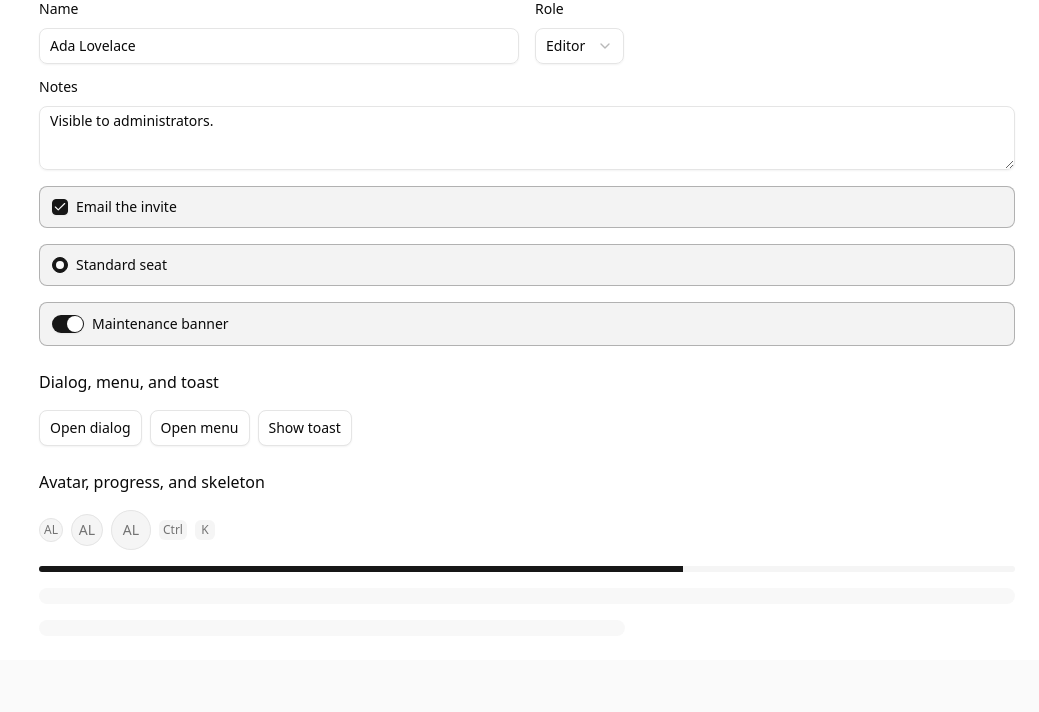
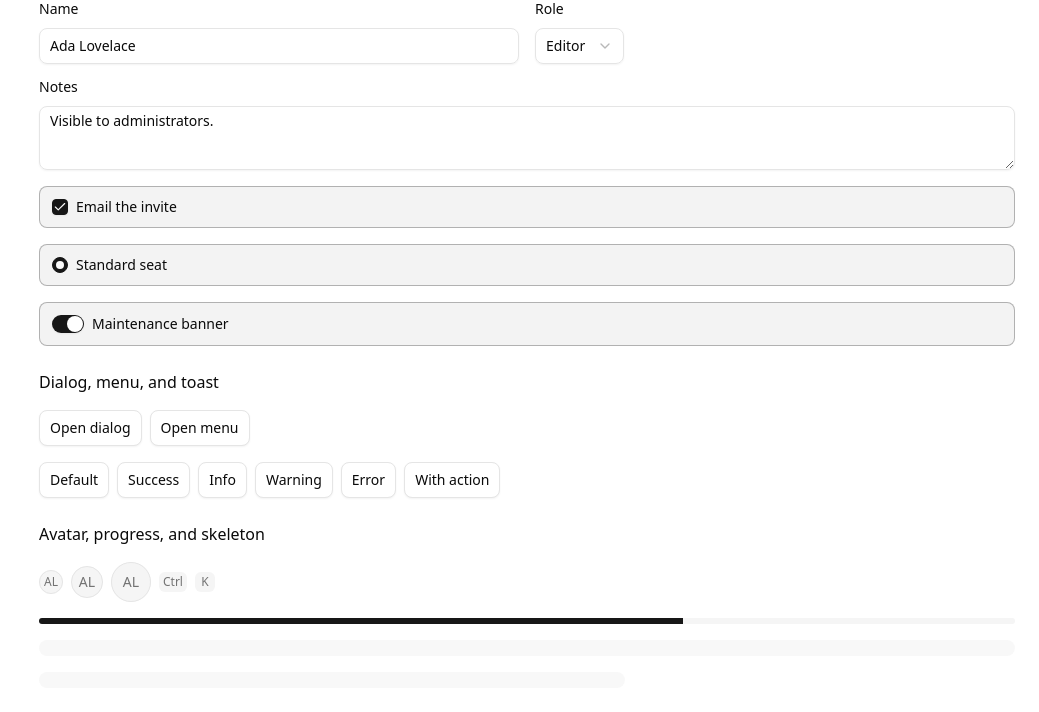
Before and after one commit to tgogos/fastapi-htmx-basecoat, a FastAPI app: template app/ui/templates/pages/components.html in a window 1280 px wide. Shown: the part 1902-2614 px from the top of the page, without its empty margins (241-1280 px from the left). Before the commit the page ends 2474 px from the top, so only its background shows below. Run offline with FastAPI, Linux system fonts and the light colour scheme; the template is opened without the code that fills it, so the values that code supplies are empty; parts of the project's set-up code (start-up, migrations or seed data) failed here and were passed over.

Commit message:
Align toasts with Basecoat's list toaster and config API.
Co-authored-by: Cursor <cursoragent@cursor.com>

```diff
--- a/app/ui/books_routes.py
+++ b/app/ui/books_routes.py
@@ -94,8 +94,12 @@ def _ctx(request: Request, user: dict, **extra):
     return ctx
 
 
-def _remember_toast(request: Request, message: str) -> None:
-    request.session["toast"] = {"message": message, "level": "ok"}
+def _remember_toast(request: Request, message: str, *, category: str = "success") -> None:
+    request.session["toast"] = {"description": message, "category": category}
+
+
+def _toast_trigger(message: str, *, category: str = "success") -> str:
+    return json.dumps({"showToast": {"description": message, "category": category}})
 
 
 def _parse_optional_int(raw: str | None) -> int | None:
@@ -952,9 +956,7 @@ async def delete_selected_books(
         "partials/books_table_panel.html",
         _ctx(request, user, **data),
     )
-    response.headers["HX-Trigger"] = json.dumps(
-        {"showToast": {"message": f"Deleted {deleted} {noun}", "level": "ok"}}
-    )
+    response.headers["HX-Trigger"] = _toast_trigger(f"Deleted {deleted} {noun}")
     return response
 
 
@@ -1298,9 +1300,7 @@ async def update_book(
             ),
         ),
     )
-    response.headers["HX-Trigger"] = json.dumps(
-        {"showToast": {"message": "Book saved", "level": "ok"}}
-    )
+    response.headers["HX-Trigger"] = _toast_trigger("Book saved")
     return response
 
 
@@ -1371,9 +1371,7 @@ async def delete_book(
             "partials/books_table_panel.html",
             _ctx(request, user, **data),
         )
-        response.headers["HX-Trigger"] = json.dumps(
-            {"showToast": {"message": "Book deleted", "level": "ok"}}
-        )
+        response.headers["HX-Trigger"] = _toast_trigger("Book deleted")
         return response
 
     if redirect:
@@ -1429,7 +1427,5 @@ async def delete_book(
         "partials/books_table.html",
         _ctx(request, user, **data),
     )
-    response.headers["HX-Trigger"] = json.dumps(
-        {"showToast": {"message": "Book deleted", "level": "ok"}}
-    )
+    response.headers["HX-Trigger"] = _toast_trigger("Book deleted")
     return response
--- a/app/ui/pages_routes.py
+++ b/app/ui/pages_routes.py
@@ -137,8 +137,8 @@ async def set_shell_layout(
     return response
 
 
-def _remember_toast(request: Request, message: str) -> None:
-    request.session["toast"] = {"message": message, "level": "ok"}
+def _remember_toast(request: Request, message: str, *, category: str = "success") -> None:
+    request.session["toast"] = {"description": message, "category": category}
 
 
 def _profile_page(
--- a/app/ui/static/js/app.js
+++ b/app/ui/static/js/app.js
@@ -75,15 +75,69 @@
 
   /* --- Shared helpers: Basecoat toasts and initAll --- */
 
-  function showToast(message, level) {
+  function toastCategory(value) {
+    if (value === null) {
+      return null;
+    }
+    if (value === "ok" || value === "success") {
+      return "success";
+    }
+    if (value === "error" || value === "info" || value === "warning" || value === "loading") {
+      return value;
+    }
+    return "success";
+  }
+
+  function toastConfig(detail) {
+    var source = detail || {};
+    if (typeof source === "string") {
+      source = { description: source };
+    }
+    var description =
+      source.description != null ? source.description : source.message;
+    var title = source.title;
+    var category = Object.prototype.hasOwnProperty.call(source, "category")
+      ? toastCategory(source.category)
+      : toastCategory(source.level != null ? source.level : "success");
+    var config = { category: category };
+    if (title) {
+      config.title = title;
+    }
+    if (description) {
+      config.description = description;
+    }
+    if (source.duration != null) {
+      config.duration = source.duration;
+    }
+    if (source.action) {
+      config.action = source.action;
+    }
+    if (source.cancel) {
+      config.cancel = source.cancel;
+    }
+    if (source.closeButton != null) {
+      config.closeButton = source.closeButton;
+    }
+    if (source.icon) {
+      config.icon = source.icon;
+    }
+    if (source.html != null) {
+      config.html = source.html;
+    }
+    return config;
+  }
+
+  function showToast(detail) {
     var region = document.getElementById("toaster");
-    if (!region || !message || typeof region.toast !== "function") {
+    var config = toastConfig(detail);
+    if (
+      !region ||
+      typeof region.toast !== "function" ||
+      (!config.description && !config.title)
+    ) {
       return;
     }
-    region.toast({
-      category: level === "error" ? "error" : "success",
-      description: message,
-    });
+    region.toast(config);
   }
 
   function initBasecoat(force) {
@@ -183,11 +237,10 @@
     });
   });
 
-  /* --- Toast from HX-Trigger: showToast --- */
+  /* --- Toast from HX-Trigger: showToast (Basecoat toast config) --- */
 
   document.body.addEventListener("showToast", function (event) {
-    var detail = event.detail || {};
-    showToast(detail.message, detail.level);
+    showToast(event.detail || {});
   });
 
   /* --- CSRF: copy meta csrf-token onto HTMX mutating requests --- */
@@ -447,7 +500,17 @@
     if (typeof region.toast !== "function") {
       return false;
     }
-    showToast(pendingToast.getAttribute("data-message"), pendingToast.getAttribute("data-level"));
+    showToast({
+      title: pendingToast.getAttribute("data-title") || undefined,
+      description:
+        pendingToast.getAttribute("data-description") ||
+        pendingToast.getAttribute("data-message") ||
+        undefined,
+      category:
+        pendingToast.getAttribute("data-category") ||
+        pendingToast.getAttribute("data-level") ||
+        "success",
+    });
     pendingToast.remove();
     return true;
   }
--- a/app/ui/templates/pages/components.html
+++ b/app/ui/templates/pages/components.html
@@ -217,7 +217,14 @@
           </div>
         </div>
       </div>
-      <button type="button" class="btn" data-variant="outline" onclick="document.getElementById('toaster').toast({ category: 'success', title: 'Saved', description: 'This sample does not write anything.' })">Show toast</button>
+    </div>
+    <div class="row-actions">
+      <button type="button" class="btn" data-variant="outline" onclick="document.getElementById('toaster').toast({ category: null, description: 'Event has been created.' })">Default</button>
+      <button type="button" class="btn" data-variant="outline" onclick="document.getElementById('toaster').toast({ category: 'success', description: 'Event has been created.' })">Success</button>
+      <button type="button" class="btn" data-variant="outline" onclick="document.getElementById('toaster').toast({ category: 'info', description: 'Arrive 10 minutes before the event.' })">Info</button>
+      <button type="button" class="btn" data-variant="outline" onclick="document.getElementById('toaster').toast({ category: 'warning', description: 'The event cannot start before 8:00 AM.' })">Warning</button>
+      <button type="button" class="btn" data-variant="outline" onclick="document.getElementById('toaster').toast({ category: 'error', description: 'The event could not be created.' })">Error</button>
+      <button type="button" class="btn" data-variant="outline" onclick="document.getElementById('toaster').toast({ category: null, title: 'Event created', description: 'This sample does not write anything.', action: { label: 'Undo' } })">With action</button>
     </div>
   </section>
 
--- a/app/ui/templates/partials/confirm_modal.html
+++ b/app/ui/templates/partials/confirm_modal.html
@@ -20,7 +20,13 @@
         </footer>
       </div>
     </dialog>
-    <div id="toaster" class="toaster"></div>
+    <ol id="toaster" class="toaster" role="list" aria-label="Notifications"></ol>
     {% if toast %}
-    <div id="pending-toast" hidden data-message="{{ toast.message }}" data-level="{{ toast.level }}"></div>
+    <div
+      id="pending-toast"
+      hidden
+      {% if toast.title %}data-title="{{ toast.title }}"{% endif %}
+      data-description="{{ toast.description }}"
+      data-category="{{ toast.category }}"
+    ></div>
     {% endif %}
--- a/app/ui/user_routes.py
+++ b/app/ui/user_routes.py
@@ -78,8 +78,8 @@ def _ctx(request: Request, user: dict, **extra):
     return ctx
 
 
-def _remember_toast(request: Request, message: str) -> None:
-    request.session["toast"] = {"message": message, "level": "ok"}
+def _remember_toast(request: Request, message: str, *, category: str = "success") -> None:
+    request.session["toast"] = {"description": message, "category": category}
 
 
 def _staff_return(value: str | None) -> str:
```
Also changed, not shown: docs/ENGINEERING.md (+2 -2 lines), tests/test_books_auth.py (+12 -5 lines).
